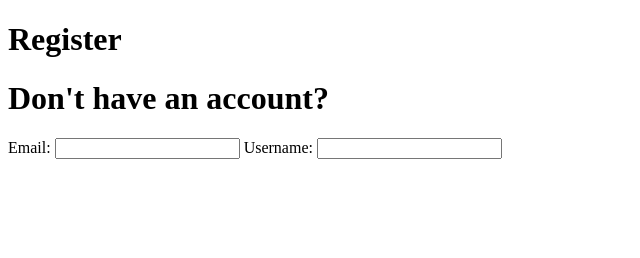
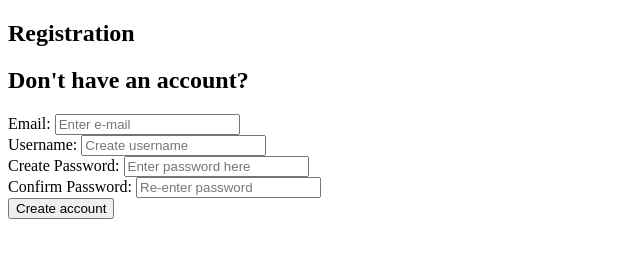
Before and after one commit to DeezDalemar/meowText, a plain HTML site: page account/register.html in a window 1280 px wide. Shown: the whole page, without its empty margins (0-640 px from the left). Drawn offline with Linux system fonts and the light colour scheme; files that its build step writes are made by us from their sources; files whose address does not match are found by name.

Commit message:
Sections commit

```diff
--- a/account/register.html
+++ b/account/register.html
@@ -4,37 +4,37 @@
     <meta charset="UTF-8" />
     <meta http-equiv="X-UA-Compatible" content="IE=edge" />
     <meta name="viewport" content="width=device-width, initial-scale=1.0" />
-
     <!-- Global CSS (CSS rules you want applied to all pages) -->
     <link rel="stylesheet" href="global.css" />
-
     <!-- Page-specific CSS -->
     <link rel="stylesheet" href="index.css" />
-
     <title>Login to the Microblog Network!</title>
   </head>
   <body>
-    <header>
-      <nav>
+<section class="header">
+  <h1>Registration</h1>
+</section>
 
-      </nav>
-    </header>
-
-    <main>
-      <h1>Register</h1>
+    <section class="regFormOne">
 <form id="registerForm">
 <h1>Don't have an account?</h1>
 
 <label for="emailInput">Email:</label>
-<input type="email" id="emailInput" >
-
+<input type="email" placeholder="Enter e-mail" id="emailInput" >
+<br>
 <label for="usernameInput">Username:</label>
-<input type="text" id="usernameInput">
+<input type="text" placeholder="Create username" id="usernameInput">
+<br>
+<label for="passwordInput">Create Password:</label>
+<input type="password" placeholder="Enter password here" id="passwordInput">
+<br>
+<label for="confirm-password">Confirm Password:</label>
+<input type="password" placeholder="Re-enter password" id="confirm-Password">
+<br>
+<button id="registerFormButton">Create account</button>
 
 </form>
-
-      </div>
-    </main>
+</section>
 
     <footer></footer>
 
```
